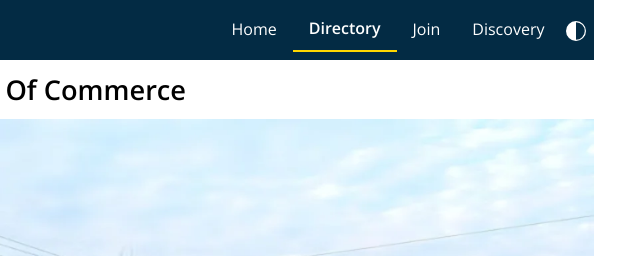
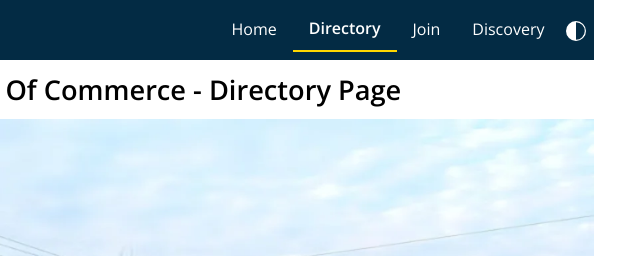
Before and after one commit to Jossyelmos/wdd231, a plain HTML site: page chamber/directory.html in a window 1280 px wide. Shown: the top 256 px of the page, 546-1171 px from the left. Drawn offline with nearby package versions, Linux system fonts and the light colour scheme; no server answers.

Commit message:
title editted

```diff
--- a/chamber/directory.html
+++ b/chamber/directory.html
@@ -3,7 +3,7 @@
 <head>
     <meta charset="UTF-8">
     <meta name="viewport" content="width=device-width, initial-scale=1.0">
-    <title>WDD 231 - Chamber Of Commerce - Directory Page</title>
+    <title>WDD 231 - Timbuktu Chamber Of Commerce - Directory Page</title>
     <meta name="description" content="Chambers Of Commerce project directory page helping user to navigate chains of businesses associated with this chamber in the city.">
     <meta name="author" content="Olufisoye Amos Oluniyi">
     <link rel="preconnect" href="https://fonts.googleapis.com">
@@ -39,7 +39,7 @@
         <button id="menu" class="hamburger" aria-label="Open menu"></button>
     </header>
     <main role="main">
-        <h1>WDD 231 - Timbuktu Chamber Of Commerce</h1>
+        <h1>WDD 231 - Timbuktu Chamber Of Commerce - Directory Page</h1>
         <div class="hero">
             <picture>
                 <source media="(min-width: 1000px)" srcset="images/large_hero.webp">
```
Also changed, not shown: chamber/index.html (+2 -2 lines).
